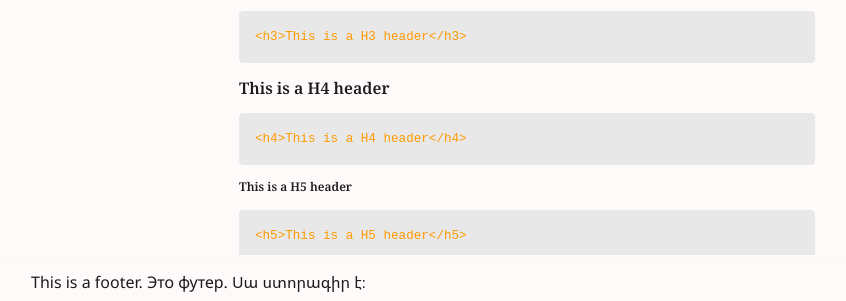
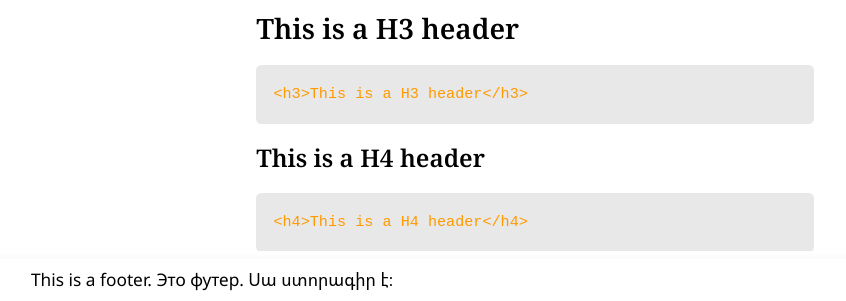
Before and after one commit to CyberLabsSolutions/basic-css, a plain HTML site: page index.html in a window 1280 px wide. Shown: the part 499-800 px from the top of the page, without its empty margins (209-1055 px from the left). Drawn offline with nearby package versions, Linux system fonts and the light colour scheme.

Commit message:
CSS Refactor

```diff
--- a/style.css
+++ b/style.css
@@ -15,46 +15,16 @@
     -apple-system, BlinkMacSystemFont, "Segoe UI", "Roboto", "Oxygen", "Ubuntu",
     "Cantarell", "Fira Sans", "Droid Sans", "Helvetica Neue", "Segoe UI Emoji",
     "Apple Color Emoji", "Noto Color Emoji", sans-serif;
-  /* --body-font-size: clamp(
-    0.9rem,
-    calc(0.9rem + ((1vw - 0.48rem) * 0.2778)),
-    1.1rem
-  ); */
-  --body-font-size: 1rem;
-
-  --heading-font-scale-factor: 1.333; /* Perfect fourth scale (recommended) */
-
-  --h1-font-size: calc(var(--heading-font-scale-factor) * var(--heading-font-scale-factor) * var(--heading-font-scale-factor) * 1rem);
-  --h2-font-size: calc(var(--heading-font-scale-factor) * var(--heading-font-scale-factor) * 1rem);
-  --h3-font-size: calc(var(--heading-font-scale-factor) * 1rem);
-  --h4-font-size: calc(1rem);
-  --h5-font-size: calc(1rem / var(--heading-font-scale-factor));
-  --h6-font-size: calc(1rem / (var(--heading-font-scale-factor) * var(--heading-font-scale-factor)));
-
-  /* --heading-font-scale-factor: 1.15;
-
-  --h1-font-size: calc(
-    var(--heading-font-scale-factor) * var(--heading-font-scale-factor) *
-      var(--heading-font-scale-factor) * var(--heading-font-scale-factor) *
-      var(--heading-font-scale-factor) * var(--heading-font-scale-factor) * 1rem
-  );
-  --h2-font-size: calc(
-    var(--heading-font-scale-factor) * var(--heading-font-scale-factor) *
-      var(--heading-font-scale-factor) * var(--heading-font-scale-factor) *
-      var(--heading-font-scale-factor) * 1rem
-  );
-  --h3-font-size: calc(
-    var(--heading-font-scale-factor) * var(--heading-font-scale-factor) *
-      var(--heading-font-scale-factor) * var(--heading-font-scale-factor) * 1rem
-  );
-  --h4-font-size: calc(
-    var(--heading-font-scale-factor) * var(--heading-font-scale-factor) *
-      var(--heading-font-scale-factor) * 1rem
-  );
-  --h5-font-size: calc(
-    var(--heading-font-scale-factor) * var(--heading-font-scale-factor) * 1rem
-  );
-  --h6-font-size: calc(var(--heading-font-scale-factor) * 1rem); */
+  --body-font-size: clamp(1rem, 1rem + (1vw - 0.533rem) * 0.3086, 1.222rem);
+
+  --heading-font-scale-factor: 1.15;
+
+  --h1-font-size: calc(pow(var(--heading-font-scale-factor), 6) * 1rem);
+  --h2-font-size: calc(pow(var(--heading-font-scale-factor), 5) * 1rem);
+  --h3-font-size: calc(pow(var(--heading-font-scale-factor), 4) * 1rem);
+  --h4-font-size: calc(pow(var(--heading-font-scale-factor), 3) * 1rem);
+  --h5-font-size: calc(pow(var(--heading-font-scale-factor), 2) * 1rem);
+  --h6-font-size: calc(var(--heading-font-scale-factor) * 1rem);
 
   --heading-margin-top: 0.67em;
   --heading-margin-bottom: 0.33em;
@@ -84,29 +54,63 @@
   --large-padding: 0.4em;
   --small-padding: 0.2em;
 
-  --color-background: var(--color-light);
-  --color-text: var(--color-dark);
+  -contrast-threshold: 60%;
+  --color-text: hsl(0, 0%, calc(var(--contrast-threshold) - (var(--is-light) * 100%)));
+  --color-background: hsl(0, 0%, calc(var(--is-light) * 100%));
+  /* --color-background: var(--color-light);
+  --color-text: var(--color-dark); */
 
   --transition-duration: 0.3s;
-}
-
-input,
-textarea,
-select,
+
+  font-synthesis: none;
+  text-size-adjust: 100%;
+  -webkit-tap-highlight-color: transparent;
+}
+
+@media (prefers-reduced-motion: reduce) {
+  * {
+    animation-duration: 0.01ms !important;
+    transition-duration: 0.01ms !important;
+  }
+}
+
+body {
+  height: 100dvh;
+}
+
+dialog::backdrop {
+  height: 100dvh;
+}
+
 button {
-  font-size: 1rem;
-}
-
-code {
-  font-size: 0.9em;
-}
-
-dialog {
-  font-size: 1rem;
-}
-
-figcaption {
-  font-size: 0.875rem;
+  position: relative;
+  overflow: hidden;
+  transform: translateZ(0);
+}
+
+button:active::after {
+  content: "";
+  position: absolute;
+  inset: 0;
+  background: radial-gradient(circle at center,
+    rgba(255,255,255,0.25) 0%,
+    transparent 80%);
+  animation: ripple 400ms ease-out;
+}
+
+::-webkit-scrollbar {
+  width: 0.5rem;
+  height: 0.5rem;
+}
+
+::-webkit-scrollbar-thumb {
+  background-color: var(--color-gray);
+  border-radius: var(--large-border-radius);
+}
+
+:focus-visible {
+  outline: 2px solid var(--color-blue);
+  outline-offset: 2px;
 }
 
 /* Apply border-color transition to buttons and inputs */
@@ -230,7 +234,7 @@ article {
   overflow-y: auto;
 }
 
-@media (max-width: 37.5em) { /* 600px ÷ 16px = 37.5em */
+@media (max-width: 37.5rem) {
   main {
     flex-direction: column;
   }
@@ -433,6 +437,7 @@ kbd {
   color: var(--color-yellow);
   background-color: var(--color-gray);
   border-radius: var(--small-border-radius);
+  font-size: 0.875em;
 }
 
 kbd {
@@ -444,7 +449,6 @@ q {
 }
 
 pre {
-  font-size: 0.875rem;
   background-color: var(--color-gray);
   padding: var(--body-font-size);
   border-radius: var(--small-border-radius);
@@ -815,7 +819,7 @@ section > * {
   flex: 1;
 }
 
-@media screen and (min-width: 600px) {
+@media screen and (min-width: 37.5rem) {
   section > * {
     align-self: flex-end;
   }
@@ -834,7 +838,7 @@ section > div:last-child {
   padding-right: 0;
 }
 
-@media (max-width: 600px) {
+@media (max-width: 37.5rem) {
   section {
     flex-direction: column;
   }
@@ -1171,7 +1175,7 @@ form section > * {
   margin-bottom: 0.5em;
 }
 
-@media (max-width: 600px) {
+@media (max-width: 37.5rem) {
   form section {
     flex-direction: column;
     align-items: flex-start;
@@ -1427,7 +1431,7 @@ input[type="button"] {
   min-width: 9em;
 }
 
-@media screen and (max-width: 600px) {
+@media screen and (max-width: 37.5rem) {
   button {
     width: 100%;
   }
@@ -1597,7 +1601,7 @@ button:has(q) q::after {
   content: "";
 }
 
-@media screen and (max-width: 600px) {
+@media screen and (max-width: 37.5rem) {
   dialog input,
   dialog textarea,
   dialog select,
```
